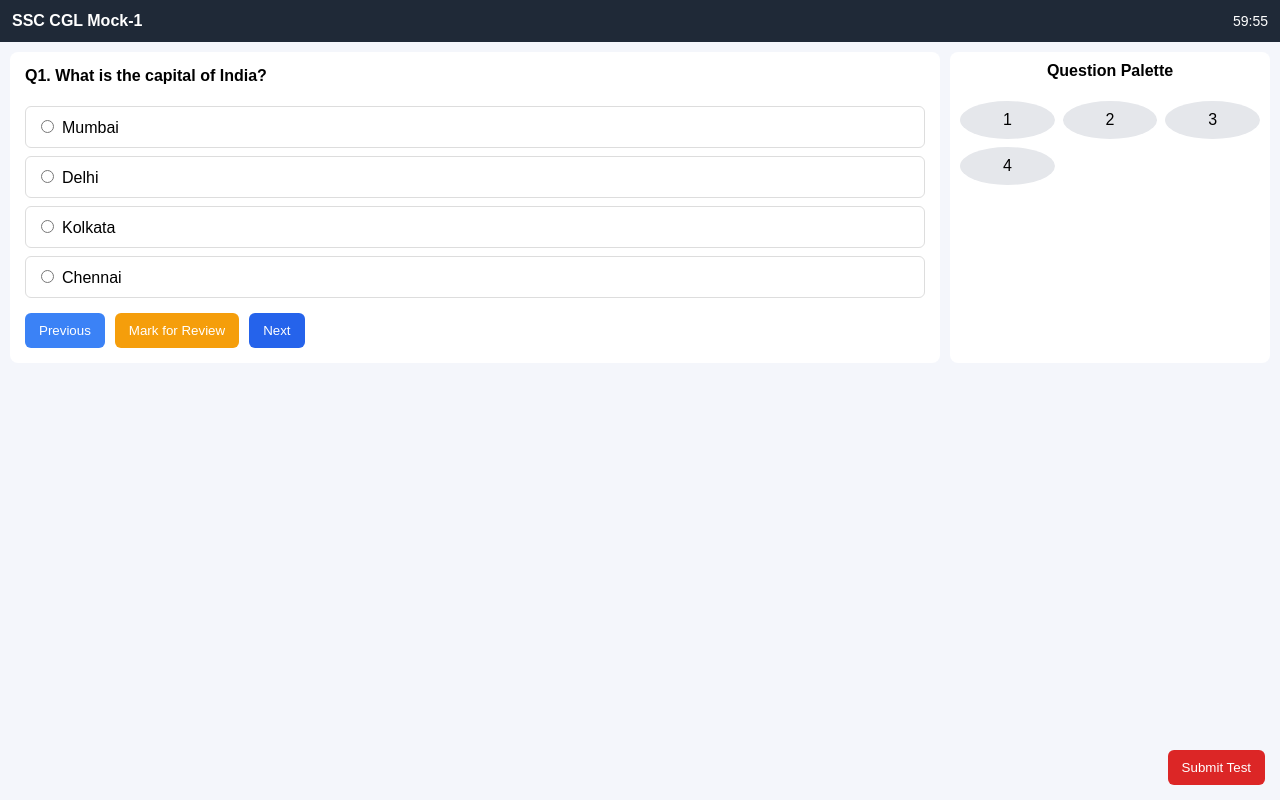
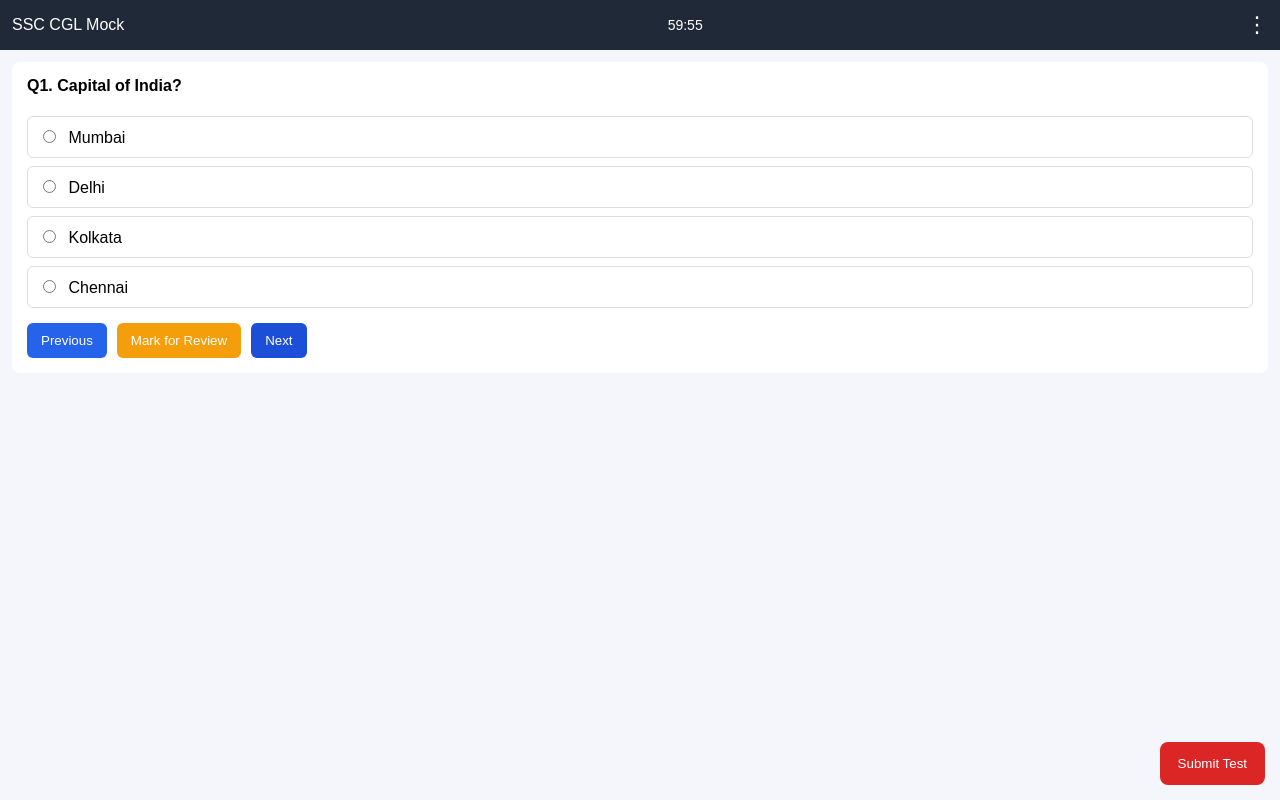
Before and after one commit to manojnehra1801-beep/Online-mock-platform, a Flask app: page /ssc/cgl/exam/1 in a window 1280 px wide. Run offline with Flask 3, Linux system fonts and the light colour scheme; the visitor is signed in with stand-in values (Sample User, id 1).

Commit message:
Update ssc_cgl_exam_1.html

```diff
--- a/templates/ssc_cgl_exam_1.html
+++ b/templates/ssc_cgl_exam_1.html
@@ -2,17 +2,17 @@
 <html lang="en">
 <head>
 <meta charset="UTF-8">
+<title>SSC CGL Mock Test</title>
 <meta name="viewport" content="width=device-width, initial-scale=1.0">
-<title>SSC CGL Mock Test</title>
 
 <style>
 body{
     margin:0;
-    font-family: Arial, sans-serif;
+    font-family:Arial, sans-serif;
     background:#f4f6fb;
 }
 
-/* ===== HEADER ===== */
+/* HEADER */
 .header{
     background:#1f2937;
     color:#fff;
@@ -21,33 +21,31 @@ body{
     justify-content:space-between;
     align-items:center;
 }
-.header h3{
-    margin:0;
-    font-size:16px;
-}
-.timer{
-    font-size:14px;
+.header .dots{
+    font-size:22px;
+    cursor:pointer;
 }
 
-/* ===== MAIN ===== */
+/* TIMER */
+.timer{font-size:14px;}
+
+/* MAIN */
 .main{
-    display:flex;
-    padding:10px;
+    padding:12px;
 }
 
-/* ===== QUESTION AREA ===== */
-.question-area{
-    flex:3;
+/* QUESTION */
+.question-box{
     background:#fff;
     padding:15px;
     border-radius:8px;
 }
-
-.question-area h4{
+.question-box h4{
     margin-top:0;
 }
 
-.options label{
+/* OPTIONS */
+.option{
     display:block;
     padding:10px;
     border:1px solid #ddd;
@@ -55,12 +53,12 @@ body{
     margin-bottom:8px;
     cursor:pointer;
 }
-.options input{
+.option input{
     margin-right:8px;
 }
 
-/* ===== BUTTONS ===== */
-.actions{
+/* CONTROLS */
+.controls{
     margin-top:15px;
     display:flex;
     gap:10px;
@@ -69,49 +67,54 @@ body{
     padding:10px 14px;
     border:none;
     border-radius:6px;
+    color:#fff;
     cursor:pointer;
 }
-.prev{ background:#3b82f6; color:#fff;}
-.review{ background:#f59e0b; color:#fff;}
-.next{ background:#2563eb; color:#fff;}
+.prev{background:#2563eb;}
+.review{background:#f59e0b;}
+.next{background:#1d4ed8;}
+
+/* SUBMIT */
 .submit{
+    position:fixed;
+    right:15px;
+    bottom:15px;
     background:#dc2626;
     color:#fff;
-    position:fixed;
-    bottom:15px;
-    right:15px;
-}
-
-/* ===== PALETTE ===== */
-.palette{
-    flex:1;
-    margin-left:10px;
-    background:#fff;
+    padding:14px 18px;
+    border:none;
     border-radius:8px;
-    padding:10px;
-}
-.palette h4{
-    margin-top:0;
-    text-align:center;
-}
-.pal-grid{
-    display:grid;
-    grid-template-columns:repeat(3,1fr);
-    gap:8px;
-}
-.pal{
-    padding:10px;
-    border-radius:50%;
-    background:#e5e7eb;
-    text-align:center;
     cursor:pointer;
 }
 
-/* ===== MOBILE ===== */
-@media(max-width:768px){
-    .main{flex-direction:column;}
-    .palette{margin-left:0;margin-top:10px;}
+/* QUESTION LIST OVERLAY */
+#qListBox{
+    display:none;
+    position:fixed;
+    top:0;left:0;
+    width:100%;height:100%;
+    background:#fff;
+    z-index:999;
+    overflow:auto;
+    padding:15px;
 }
+.qItem{
+    padding:12px;
+    border-bottom:1px solid #ddd;
+    cursor:pointer;
+}
+.qItem span{
+    display:inline-block;
+    width:30px;
+    height:30px;
+    border-radius:50%;
+    text-align:center;
+    line-height:30px;
+    margin-right:10px;
+    background:#e5e7eb;
+}
+.qItem.green span{background:#16a34a;color:#fff;}
+.qItem.orange span{background:#f59e0b;color:#fff;}
 </style>
 </head>
 
@@ -119,94 +122,119 @@ body{
 
 <!-- HEADER -->
 <div class="header">
-    <h3>SSC CGL Mock-1</h3>
+    <div>SSC CGL Mock</div>
     <div class="timer" id="timer">60:00</div>
+    <div class="dots" onclick="toggleList()">⋮</div>
 </div>
 
-<!-- MAIN -->
 <div class="main">
-
-    <!-- QUESTION -->
-    <div class="question-area">
+    <div class="question-box">
         <h4 id="qText"></h4>
 
-        <div class="options">
-            <label><input type="radio" name="opt"><span id="o0"></span></label>
-            <label><input type="radio" name="opt"><span id="o1"></span></label>
-            <label><input type="radio" name="opt"><span id="o2"></span></label>
-            <label><input type="radio" name="opt"><span id="o3"></span></label>
-        </div>
+        <label class="option">
+            <input type="radio" name="opt" value="0"> <span id="o0"></span>
+        </label>
+        <label class="option">
+            <input type="radio" name="opt" value="1"> <span id="o1"></span>
+        </label>
+        <label class="option">
+            <input type="radio" name="opt" value="2"> <span id="o2"></span>
+        </label>
+        <label class="option">
+            <input type="radio" name="opt" value="3"> <span id="o3"></span>
+        </label>
 
-        <div class="actions">
+        <div class="controls">
             <button class="btn prev" onclick="prevQ()">Previous</button>
-            <button class="btn review">Mark for Review</button>
+            <button class="btn review" onclick="markReview()">Mark for Review</button>
             <button class="btn next" onclick="nextQ()">Next</button>
         </div>
     </div>
-
-    <!-- PALETTE -->
-    <div class="palette">
-        <h4>Question Palette</h4>
-        <div class="pal-grid" id="palette"></div>
-    </div>
-
 </div>
 
-<button class="btn submit">Submit Test</button>
+<button class="submit">Submit Test</button>
+
+<!-- QUESTION LIST -->
+<div id="qListBox">
+    <h3>All Questions</h3>
+    <div id="qList"></div>
+    <button class="btn next" style="margin-top:15px;width:100%;" onclick="toggleList()">Close</button>
+</div>
 
 <script>
-/* ===== QUESTIONS ===== */
+/* QUESTIONS */
 const questions = [
- {q:"What is the capital of India?", o:["Mumbai","Delhi","Kolkata","Chennai"]},
- {q:"2 + 2 = ?", o:["1","2","4","6"]},
- {q:"Largest planet?", o:["Earth","Mars","Jupiter","Venus"]},
- {q:"Taj Mahal is in?", o:["Delhi","Agra","Jaipur","Lucknow"]}
+ {q:"Capital of India?",o:["Mumbai","Delhi","Kolkata","Chennai"]},
+ {q:"2 + 2 = ?",o:["1","2","4","6"]},
+ {q:"Largest planet?",o:["Earth","Mars","Jupiter","Venus"]},
+ {q:"Taj Mahal is in?",o:["Delhi","Agra","Jaipur","Lucknow"]}
 ];
 
 let index = 0;
+let answers = {};
+let reviewMarked = {};
 
-/* ===== LOAD QUESTION ===== */
+/* LOAD QUESTION */
 function loadQ(){
     const q = questions[index];
     document.getElementById("qText").innerText = `Q${index+1}. ${q.q}`;
-    q.o.forEach((opt,i)=>{
-        document.getElementById("o"+i).innerText = opt;
+    q.o.forEach((op,i)=>{
+        document.getElementById("o"+i).innerText = op;
     });
+
+    document.querySelectorAll('input[name="opt"]').forEach(o=>o.checked=false);
+    if(answers[index] !== undefined){
+        document.querySelector(`input[value="${answers[index]}"]`).checked=true;
+    }
+    updateList();
 }
 loadQ();
 
-/* ===== NEXT / PREV ===== */
-function nextQ(){
-    if(index < questions.length-1){
-        index++;
-        loadQ();
+/* OPTION CLICK */
+document.querySelectorAll('input[name="opt"]').forEach(opt=>{
+    opt.onclick = ()=>{
+        answers[index] = parseInt(opt.value);
+        updateList();
     }
-}
-function prevQ(){
-    if(index > 0){
-        index--;
-        loadQ();
-    }
+});
+
+/* NAVIGATION */
+function nextQ(){ if(index < questions.length-1){ index++; loadQ(); }}
+function prevQ(){ if(index > 0){ index--; loadQ(); }}
+
+/* REVIEW */
+function markReview(){
+    reviewMarked[index] = true;
+    updateList();
 }
 
-/* ===== PALETTE ===== */
-const pal = document.getElementById("palette");
-questions.forEach((_,i)=>{
-    const d = document.createElement("div");
-    d.className="pal";
-    d.innerText=i+1;
-    d.onclick=()=>{ index=i; loadQ(); };
-    pal.appendChild(d);
-});
+/* QUESTION LIST */
+function toggleList(){
+    const b = document.getElementById("qListBox");
+    b.style.display = b.style.display==="none"?"block":"none";
+}
 
-/* ===== TIMER ===== */
-let t = 3600;
+function updateList(){
+    const list = document.getElementById("qList");
+    list.innerHTML="";
+    questions.forEach((_,i)=>{
+        const d = document.createElement("div");
+        d.className="qItem";
+        if(reviewMarked[i]) d.classList.add("orange");
+        else if(answers[i]!==undefined) d.classList.add("green");
+
+        d.innerHTML = `<span>${i+1}</span> Question ${i+1}`;
+        d.onclick = ()=>{ index=i; loadQ(); toggleList(); };
+        list.appendChild(d);
+    });
+}
+
+/* TIMER */
+let t=3600;
 setInterval(()=>{
-    let m = Math.floor(t/60);
-    let s = t%60;
-    document.getElementById("timer").innerText =
-        `${m}:${s<10?"0"+s:s}`;
-    if(t>0) t--;
+    let m=Math.floor(t/60),s=t%60;
+    document.getElementById("timer").innerText=`${m}:${s<10?"0"+s:s}`;
+    if(t>0)t--;
 },1000);
 </script>
 
```
